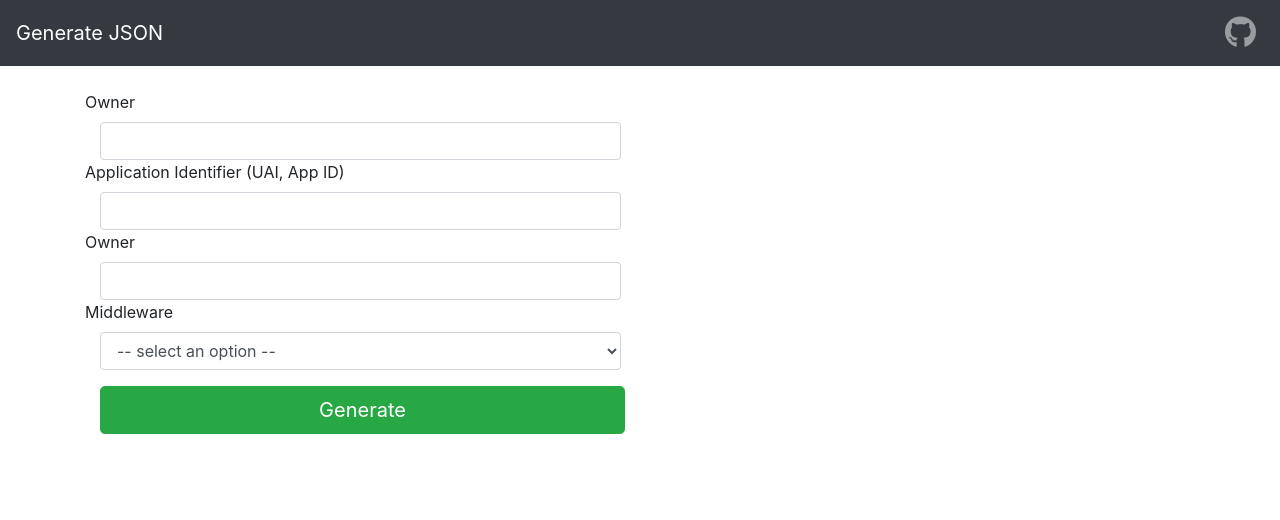
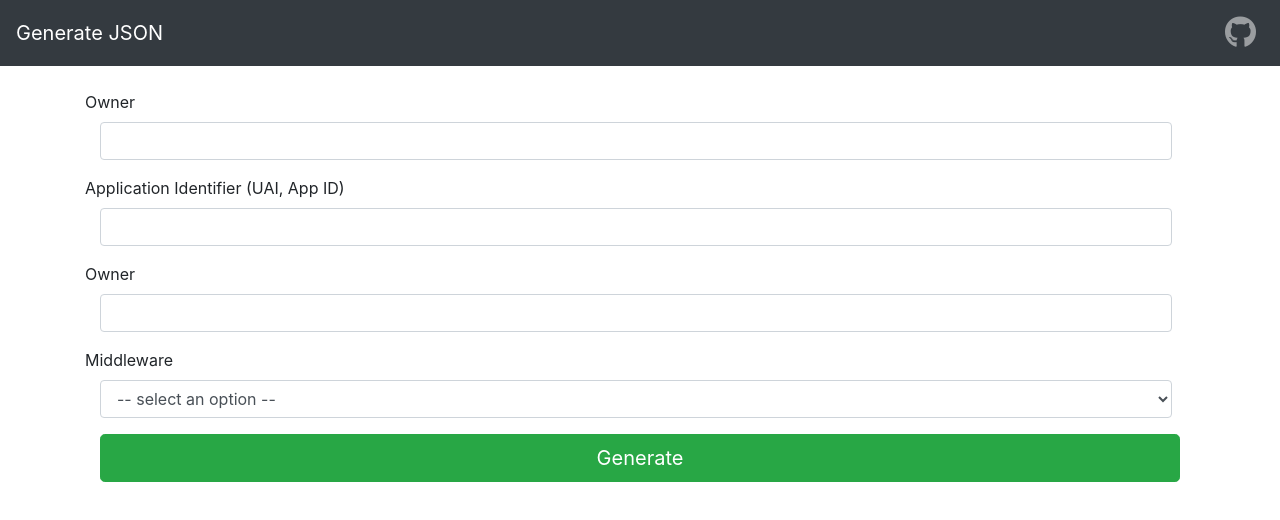
Before and after one commit to ahtee/vidhub, a React (Create React App) app: page / in a window 1280 px wide. Shown: the top 520 px of the page. Built offline with nearby package versions, Linux system fonts and the light colour scheme.

Commit message:
Update styles

```diff
--- a/src/App.js
+++ b/src/App.js
@@ -7,27 +7,27 @@ export default class App extends Component {
     return (
       <div className="container mt-4">
         <Form row>
-          <FormGroup className="mb-3 mr-sm-2 mb-sm-0">
+          <FormGroup className="mt-3 mr-sm-2 mb-sm-0">
             <Label for="middleware-id">Owner</Label>
-            <Col sm={12} md={6}>
+            <Col sm={12} md={12}>
               <Input type="text" name="password" id="middleware-id" />
             </Col>
           </FormGroup>
-          <FormGroup className="mb-3 mr-sm-2 mb-sm-0">
+          <FormGroup className="mt-3 mr-sm-2 mb-sm-0">
             <Label for="application-name">Application Identifier (UAI, App ID) </Label>
-            <Col sm={12} md={6}>
+            <Col sm={12} md={12}>
               <Input type="text" name="application-name" id="application-name" />
             </Col>
           </FormGroup>
-          <FormGroup className="mb-3 mr-sm-2 mb-sm-0">
+          <FormGroup className="mt-3 mr-sm-2 mb-sm-0">
             <Label for="middleware-id">Owner</Label>
-            <Col sm={12} md={6}>
+            <Col sm={12} md={12}>
               <Input type="text" name="password" id="middleware-id" />
             </Col>
           </FormGroup>
-          <FormGroup className="mb-3 mr-sm-2 mb-sm-0">
+          <FormGroup className="mt-3 mr-sm-2 mb-sm-0">
             <Label for="middlewareSelect">Middleware</Label>
-            <Col sm={12} md={6}>
+            <Col sm={12} md={12}>
               <Input type="select" name="selectMiddleware" id="middlewareSelect" required>
                 <option disabled selected value> -- select an option -- </option>
                 <option>Apache</option>
@@ -38,7 +38,7 @@ export default class App extends Component {
               </Input>
             </Col>
           </FormGroup>
-          <Col sm={12} md={6}>
+          <Col sm={12} md={12} mt-3>
             <Button className="btn btn-success btn-lg btn-block mt-3">Generate</Button>
           </Col>
         </Form>
```
